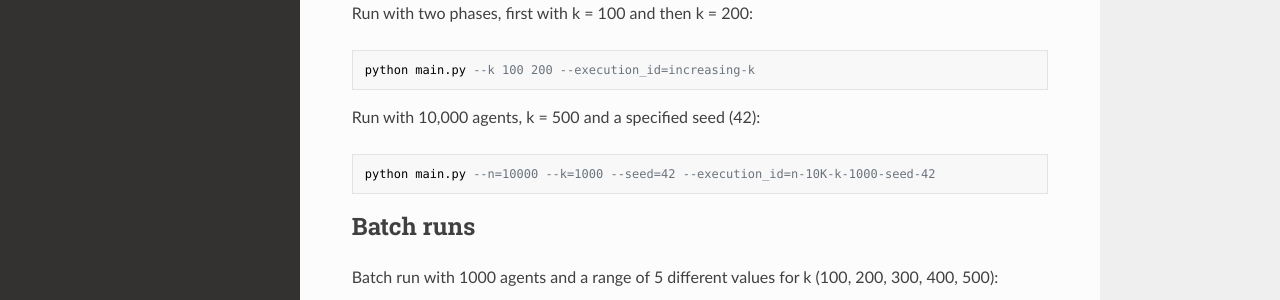
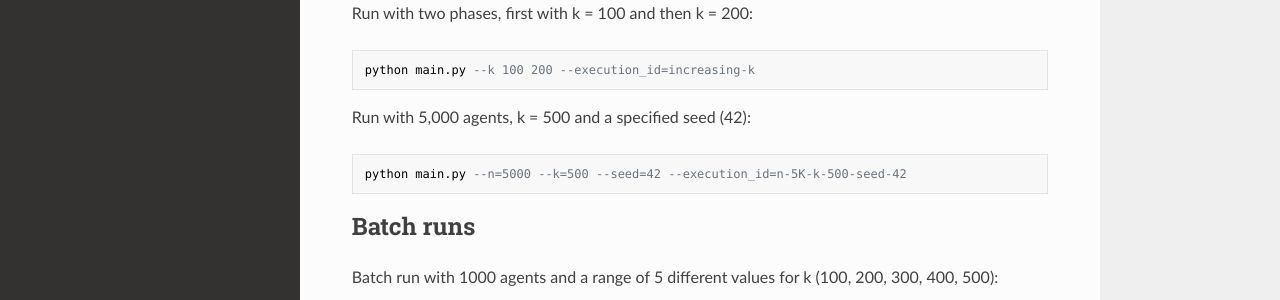
Before and after one commit to Blockchain-Technology-Lab/Rewards-Sharing-Simulation-Engine, an MkDocs documentation site: the page built from docs/examples.md, in a window 1280 px wide and 1090 px high. Shown: the part 487-787 px from the top of the window. Built offline with MkDocs 1.6.1, drawn with Linux system fonts in a browser that asks for light colours; nearby versions of some CDN libraries.

Commit message:
Update example

```diff
--- a/docs/examples.md
+++ b/docs/examples.md
@@ -15,9 +15,9 @@ Run with two phases, first with k = 100 and then k = 200:
 
     python main.py --k 100 200 --execution_id=increasing-k
 
-Run with 10,000 agents, k = 500 and a specified seed (42):
+Run with 5,000 agents, k = 500 and a specified seed (42):
 
-    python main.py --n=10000 --k=1000 --seed=42 --execution_id=n-10K-k-1000-seed-42
+    python main.py --n=5000 --k=500 --seed=42 --execution_id=n-5K-k-500-seed-42
 
 
 ## Batch runs
```
Also changed, not shown: 1 other file.
